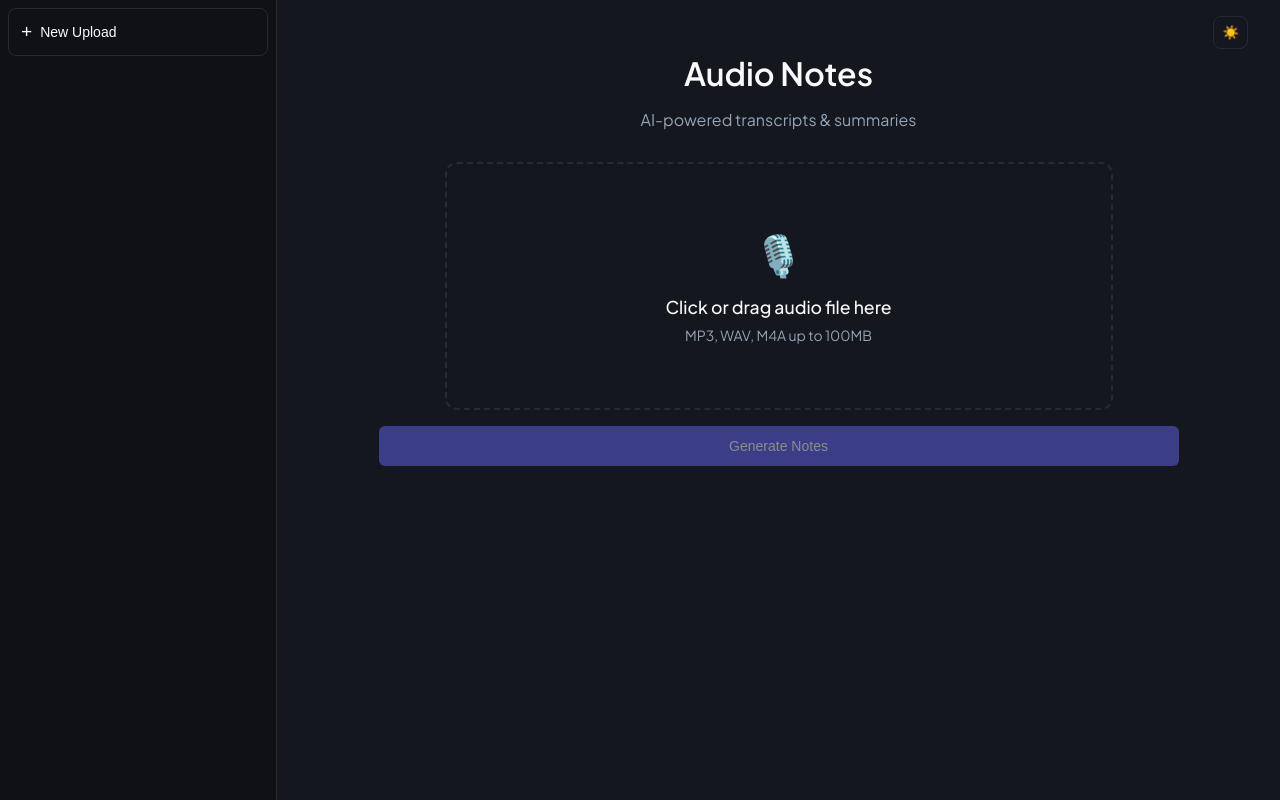
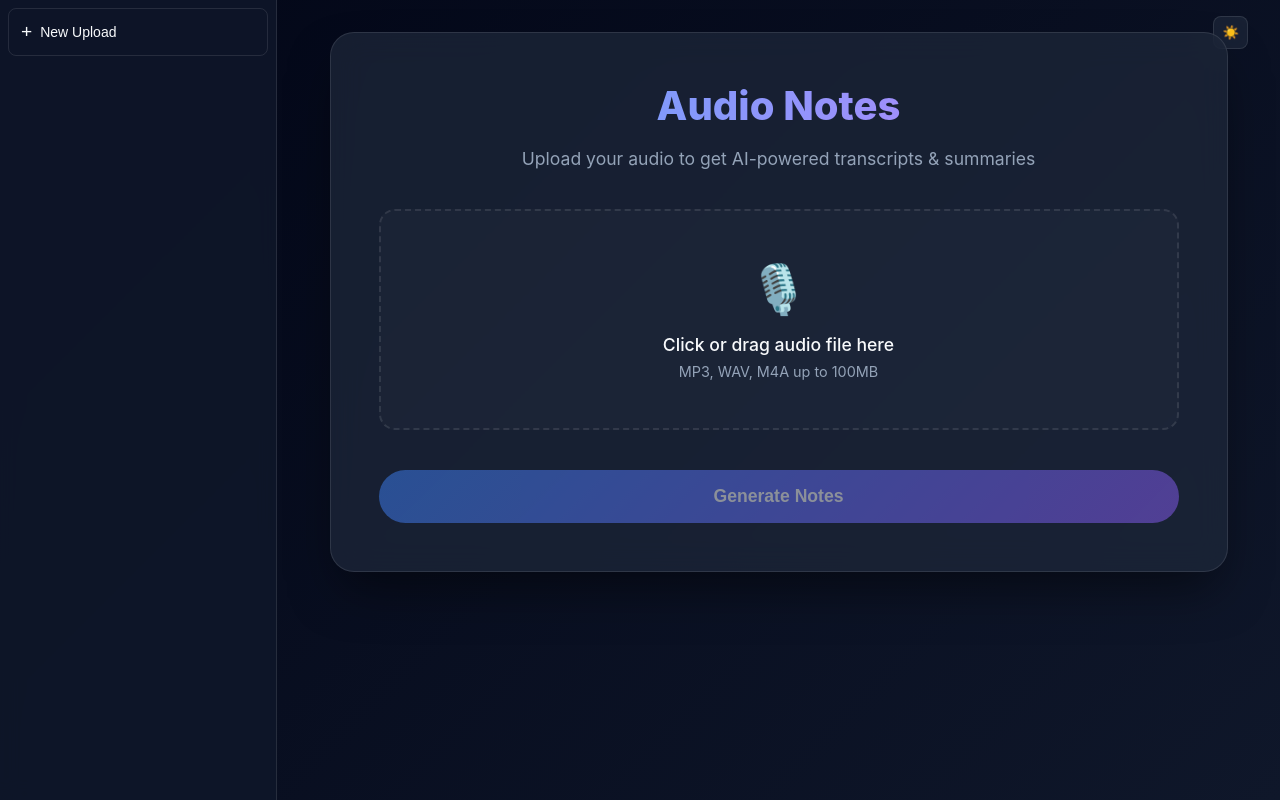
Before and after one commit to shikharjaiswalbce23-wq/audio-notes, a Next.js app in the folder frontend/: page / in a window 1280 px wide. Built offline with nearby package versions, Linux system fonts and the light colour scheme; no server answers.

Commit message:
Restore original UI aesthetic but keep ChatGPT structural layout

```diff
--- a/frontend/src/app/globals.css
+++ b/frontend/src/app/globals.css
@@ -1,43 +1,51 @@
-@import url('https://fonts.googleapis.com/css2?family=Plus+Jakarta+Sans:wght@400;500;600;700&display=swap');
-
 :root {
-  /* Premium Dark Mode */
-  --bg-sidebar: #0f1115;
-  --bg-main: #14171d;
-  --text-primary: #f8fafc;
-  --text-secondary: #94a3b8;
-  --border-color: #262a33;
-  --hover-bg: #1e222a;
-  --accent: #6366f1;
-  --accent-hover: #4f46e5;
+  --bg-gradient-start: #020617;
+  --bg-gradient-end: #0f172a;
+  --background: #0f172a;
+  --foreground: #f8fafc;
+  --primary: #3b82f6;
+  --primary-hover: #2563eb;
+  --accent: #8b5cf6;
   --error: #ef4444;
-  --font-family: 'Plus Jakarta Sans', -apple-system, BlinkMacSystemFont, "Segoe UI", Roboto, Helvetica, Arial, sans-serif;
+  --card-bg: rgba(30, 41, 59, 0.7);
+  --border: rgba(255, 255, 255, 0.1);
+  --font-family: 'Inter', -apple-system, BlinkMacSystemFont, "Segoe UI", Roboto, Helvetica, Arial, sans-serif;
+  --title-gradient-start: #60a5fa;
+  --title-gradient-end: #c084fc;
+  --text-muted: #94a3b8;
+  --upload-bg-hover: rgba(59, 130, 246, 0.05);
+  --sidebar-bg: rgba(15, 23, 42, 0.9);
 }
 
 [data-theme='light'] {
-  /* Premium Light Mode */
-  --bg-sidebar: #f1f5f9;
-  --bg-main: #ffffff;
-  --text-primary: #0f172a;
-  --text-secondary: #64748b;
-  --border-color: #e2e8f0;
-  --hover-bg: #e2e8f0;
-  --accent: #4f46e5;
-  --accent-hover: #4338ca;
-  --error: #dc2626;
+  --bg-gradient-start: #f8fafc;
+  --bg-gradient-end: #e2e8f0;
+  --background: #ffffff;
+  --foreground: #0f172a;
+  --primary: #3b82f6;
+  --primary-hover: #2563eb;
+  --accent: #8b5cf6;
+  --error: #ef4444;
+  --card-bg: rgba(255, 255, 255, 0.85);
+  --border: rgba(0, 0, 0, 0.1);
+  --title-gradient-start: #2563eb;
+  --title-gradient-end: #7c3aed;
+  --text-muted: #64748b;
+  --upload-bg-hover: rgba(59, 130, 246, 0.08);
+  --sidebar-bg: rgba(248, 250, 252, 0.9);
 }
 
 body {
   margin: 0;
   padding: 0;
-  background-color: var(--bg-main);
-  color: var(--text-primary);
+  background: linear-gradient(135deg, var(--bg-gradient-start) 0%, var(--bg-gradient-end) 100%);
+  color: var(--foreground);
   font-family: var(--font-family);
   min-height: 100vh;
   display: flex;
 }
 
-/* Layout */
+/* ChatGPT Layout */
 .app-container {
   display: flex;
   width: 100vw;
@@ -47,8 +55,10 @@ body {
 
 .sidebar {
   width: 260px;
-  background-color: var(--bg-sidebar);
-  border-right: 1px solid var(--border-color);
+  background-color: var(--sidebar-bg);
+  backdrop-filter: blur(10px);
+  -webkit-backdrop-filter: blur(10px);
+  border-right: 1px solid var(--border);
   display: flex;
   flex-direction: column;
   padding: 0.5rem;
@@ -73,13 +83,98 @@ body {
   align-items: center;
 }
 
-.content-inner {
+/* Original Card Styling inside Main Content */
+.card {
+  background: var(--card-bg);
+  backdrop-filter: blur(16px);
+  -webkit-backdrop-filter: blur(16px);
+  border: 1px solid var(--border);
+  border-radius: 24px;
+  padding: 3rem;
+  box-shadow: 0 25px 50px -12px rgba(0, 0, 0, 0.5);
+  text-align: center;
   width: 100%;
   max-width: 800px;
   margin: 0 auto;
 }
 
-/* Sidebar Items */
+/* Original Typography & Components */
+.title {
+  font-size: 2.5rem;
+  font-weight: 800;
+  margin-top: 0;
+  margin-bottom: 0.5rem;
+  background: linear-gradient(to right, var(--title-gradient-start), var(--title-gradient-end));
+  -webkit-background-clip: text;
+  -webkit-text-fill-color: transparent;
+}
+
+.subtitle {
+  color: var(--text-muted);
+  margin-bottom: 2.5rem;
+  font-size: 1.1rem;
+}
+
+.upload-area {
+  border: 2px dashed var(--border);
+  border-radius: 16px;
+  padding: 3rem 2rem;
+  text-align: center;
+  cursor: pointer;
+  transition: all 0.3s ease;
+  background: rgba(255, 255, 255, 0.02);
+  margin-bottom: 1.5rem;
+}
+
+.upload-area:hover, .upload-area.active {
+  border-color: var(--primary);
+  background: var(--upload-bg-hover);
+}
+
+.upload-icon {
+  font-size: 3rem;
+  margin-bottom: 1rem;
+}
+
+.upload-text {
+  font-weight: 500;
+  font-size: 1.1rem;
+  margin-bottom: 0.5rem;
+}
+
+.upload-hint {
+  color: var(--text-muted);
+  font-size: 0.9rem;
+}
+
+.file-input {
+  display: none;
+}
+
+.btn {
+  background: linear-gradient(135deg, var(--primary), var(--accent));
+  color: white;
+  border: none;
+  padding: 1rem 2rem;
+  font-size: 1.1rem;
+  font-weight: 600;
+  border-radius: 9999px;
+  cursor: pointer;
+  transition: transform 0.2s ease, box-shadow 0.2s ease;
+  width: 100%;
+}
+
+.btn:hover:not(:disabled) {
+  transform: translateY(-2px);
+  box-shadow: 0 10px 25px -5px rgba(59, 130, 246, 0.5);
+}
+
+.btn:disabled {
+  opacity: 0.5;
+  cursor: not-allowed;
+}
+
+/* Sidebar buttons */
 .new-chat-btn {
   display: flex;
   align-items: center;
@@ -87,8 +182,8 @@ body {
   padding: 0.75rem;
   border-radius: 0.5rem;
   background-color: transparent;
-  color: var(--text-primary);
-  border: 1px solid var(--border-color);
+  color: var(--foreground);
+  border: 1px solid var(--border);
   cursor: pointer;
   font-size: 0.875rem;
   margin-bottom: 1rem;
@@ -96,7 +191,15 @@ body {
 }
 
 .new-chat-btn:hover {
-  background-color: var(--hover-bg);
+  background-color: rgba(255, 255, 255, 0.05);
+}
+
+.sidebar-title {
+  color: var(--text-muted);
+  font-size: 0.75rem;
+  font-weight: 600;
+  padding: 0.5rem 0.75rem;
+  margin-top: 0.5rem;
 }
 
 .sidebar-item {
@@ -106,7 +209,7 @@ body {
   padding: 0.75rem;
   border-radius: 0.5rem;
   cursor: pointer;
-  color: var(--text-primary);
+  color: var(--foreground);
   background: transparent;
   border: none;
   width: 100%;
@@ -116,116 +219,10 @@ body {
 }
 
 .sidebar-item:hover {
-  background-color: var(--hover-bg);
+  background-color: rgba(255, 255, 255, 0.05);
 }
 
-.sidebar-item-active {
-  background-color: var(--hover-bg);
-}
-
-.sidebar-title {
-  color: var(--text-secondary);
-  font-size: 0.75rem;
-  font-weight: 600;
-  padding: 0.5rem 0.75rem;
-  margin-top: 0.5rem;
-}
-
-/* Main Content Typography */
-.title {
-  font-size: 2rem;
-  font-weight: 600;
-  text-align: center;
-  margin-bottom: 0.5rem;
-  color: var(--text-primary);
-}
-
-.subtitle {
-  text-align: center;
-  color: var(--text-secondary);
-  margin-bottom: 2rem;
-}
-
-/* Upload Area (Like a large empty state) */
-.upload-area {
-  border: 2px dashed var(--border-color);
-  border-radius: 0.75rem;
-  padding: 4rem 2rem;
-  text-align: center;
-  cursor: pointer;
-  transition: all 0.2s ease;
-  background-color: var(--bg-main);
-  max-width: 600px;
-  margin: 0 auto;
-}
-
-.upload-area:hover {
-  background-color: var(--hover-bg);
-  border-color: var(--text-secondary);
-}
-
-.upload-icon {
-  font-size: 2.5rem;
-  margin-bottom: 1rem;
-  color: var(--text-secondary);
-}
-
-.upload-text {
-  font-weight: 500;
-  font-size: 1.1rem;
-  margin-bottom: 0.5rem;
-}
-
-.upload-hint {
-  color: var(--text-secondary);
-  font-size: 0.875rem;
-}
-
-.file-input {
-  display: none;
-}
-
-/* Buttons */
-.btn {
-  background-color: var(--accent);
-  color: white;
-  border: none;
-  padding: 0.75rem 1.5rem;
-  font-size: 0.875rem;
-  font-weight: 500;
-  border-radius: 0.375rem;
-  cursor: pointer;
-  transition: background-color 0.2s ease;
-  width: 100%;
-}
-
-.btn:hover:not(:disabled) {
-  background-color: var(--accent-hover);
-}
-
-.btn:disabled {
-  opacity: 0.5;
-  cursor: not-allowed;
-}
-
-/* Panels */
-.panel {
-  background-color: var(--bg-main);
-  border: 1px solid var(--border-color);
-  border-radius: 0.75rem;
-  padding: 1.5rem;
-  margin-bottom: 1.5rem;
-}
-
-.status-message {
-  margin-top: 1rem;
-  padding: 1rem;
-  border-radius: 0.5rem;
-  font-size: 0.875rem;
-  border: 1px solid var(--border-color);
-}
-
-/* Top bar toggle */
+/* Theme Toggle */
 .top-bar {
   display: flex;
   justify-content: flex-end;
@@ -239,12 +236,13 @@ body {
 
 .theme-toggle {
   pointer-events: auto;
-  background: transparent;
-  border: 1px solid var(--border-color);
+  background: var(--card-bg);
+  backdrop-filter: blur(16px);
+  border: 1px solid var(--border);
   border-radius: 0.5rem;
   padding: 0.5rem;
   cursor: pointer;
-  color: var(--text-primary);
+  color: var(--foreground);
   display: flex;
   align-items: center;
   justify-content: center;
@@ -252,48 +250,34 @@ body {
 }
 
 .theme-toggle:hover {
-  background-color: var(--hover-bg);
+  background: rgba(255, 255, 255, 0.1);
 }
 
-/* Utility classes to override old ones */
-.text-gray-400 { color: var(--text-secondary); }
-.text-gray-200 { color: var(--text-primary); }
-.bg-white\/5 { background-color: var(--bg-main); }
-.border-white\/10, .border-white\/5 { border-color: var(--border-color); }
-.hover\:bg-black\/20:hover { background-color: var(--hover-bg); }
-.bg-clip-text { background: none; -webkit-text-fill-color: var(--text-primary); }
+/* Status Panel */
+.status-message {
+  margin-top: 1.5rem;
+  padding: 1rem;
+  border-radius: 12px;
+  font-size: 0.95rem;
+  font-weight: 500;
+}
 
-.flex { display: flex; }
-.flex-col { flex-direction: column; }
-.justify-between { justify-content: space-between; }
-.items-center { align-items: center; }
-.gap-2 { gap: 0.5rem; }
-.w-full { width: 100%; }
-.truncate { overflow: hidden; text-overflow: ellipsis; white-space: nowrap; }
-.font-medium { font-weight: 500; }
-.font-semibold { font-weight: 600; }
-.text-sm { font-size: 0.875rem; }
-.text-lg { font-size: 1.125rem; }
-.mb-4 { margin-bottom: 1rem; }
-.mt-4 { margin-top: 1rem; }
-.mt-8 { margin-top: 2rem; }
-.p-2 { padding: 0.5rem; }
-.px-2 { padding-left: 0.5rem; padding-right: 0.5rem; }
-.py-1 { padding-top: 0.25rem; padding-bottom: 0.25rem; }
-.rounded-md { border-radius: 0.375rem; }
-.rounded-full { border-radius: 9999px; }
+.status-success {
+  background: rgba(16, 185, 129, 0.1);
+  color: #34d399;
+  border: 1px solid rgba(16, 185, 129, 0.2);
+}
 
-/* Status Badges */
-.bg-green-500\/20 { background-color: rgba(16, 163, 127, 0.1); }
-.text-green-400 { color: var(--accent); }
-.bg-red-500\/20 { background-color: rgba(239, 68, 68, 0.1); }
-.text-red-400 { color: var(--error); }
+.status-error {
+  background: rgba(239, 68, 68, 0.1);
+  color: #f87171;
+  border: 1px solid rgba(239, 68, 68, 0.2);
+}
 
-/* Progress Bar */
 .progress-bar-container {
   width: 100%;
   height: 0.5rem;
-  background-color: var(--border-color);
+  background-color: rgba(255, 255, 255, 0.1);
   border-radius: 9999px;
   overflow: hidden;
 }
@@ -302,3 +286,82 @@ body {
   height: 100%;
   border-radius: 9999px;
 }
+
+/* Old Utility Classes */
+.mt-4 { margin-top: 1rem; }
+.mt-8 { margin-top: 2rem; }
+.mb-2 { margin-bottom: 0.5rem; }
+.mb-4 { margin-bottom: 1rem; }
+.flex { display: flex; }
+.justify-between { justify-content: space-between; }
+.items-center { align-items: center; }
+.text-sm { font-size: 0.875rem; line-height: 1.25rem; }
+.text-lg { font-size: 1.125rem; line-height: 1.75rem; }
+.text-2xl { font-size: 1.5rem; line-height: 2rem; }
+.font-semibold { font-weight: 600; }
+.font-bold { font-weight: 700; }
+.font-mono { font-family: ui-monospace, SFMono-Regular, Menlo, Monaco, Consolas, "Liberation Mono", "Courier New", monospace; }
+.text-gray-400 { color: var(--text-muted); }
+.text-gray-200 { color: var(--foreground); }
+.text-transparent { color: transparent; }
+.text-left { text-align: left; }
+.whitespace-pre-wrap { white-space: pre-wrap; }
+.leading-relaxed { line-height: 1.625; }
+.h-64 { height: 16rem; }
+.overflow-y-auto { overflow-y: auto; }
+
+.bg-clip-text {
+  -webkit-background-clip: text;
+  background-clip: text;
+}
+.bg-gradient-to-r {
+  background-image: linear-gradient(to right, var(--tw-gradient-stops));
+}
+.from-purple-400 {
+  --tw-gradient-from: #c084fc;
+  --tw-gradient-stops: var(--tw-gradient-from), var(--tw-gradient-to, rgba(192, 132, 252, 0));
+}
+.to-pink-600 {
+  --tw-gradient-to: #db2777;
+}
+
+.bg-white\/5 { background-color: rgba(255, 255, 255, 0.05); }
+.bg-black\/20 { background-color: rgba(0, 0, 0, 0.2); }
+.border { border-width: 1px; }
+.border-white\/10 { border-color: rgba(255, 255, 255, 0.1); }
+.border-white\/5 { border-color: rgba(255, 255, 255, 0.05); }
+.rounded-xl { border-radius: 0.75rem; }
+.p-6 { padding: 1.5rem; }
+.shadow-lg { box-shadow: 0 10px 15px -3px rgba(0, 0, 0, 0.1), 0 4px 6px -2px rgba(0, 0, 0, 0.05); }
+
+/* Sidebar helpers */
+.flex-col { flex-direction: column; }
+.gap-2 { gap: 0.5rem; }
+.pt-6 { padding-top: 1.5rem; }
+.p-3 { padding: 0.75rem; }
+.text-xs { font-size: 0.75rem; line-height: 1rem; }
+.px-2 { padding-left: 0.5rem; padding-right: 0.5rem; }
+.py-1 { padding-top: 0.25rem; padding-bottom: 0.25rem; }
+.rounded-full { border-radius: 9999px; }
+.truncate { overflow: hidden; text-overflow: ellipsis; white-space: nowrap; }
+.bg-green-500\/20 { background-color: rgba(16, 185, 129, 0.1); }
+.text-green-400 { color: #34d399; }
+.bg-red-500\/20 { background-color: rgba(239, 68, 68, 0.1); }
+.text-red-400 { color: #f87171; }
+.w-full { width: 100%; }
+.relative { position: relative; }
+.absolute { position: absolute; }
+.right-2 { right: 0.5rem; }
+.top-1\/2 { top: 50%; }
+.-translate-y-1\/2 { transform: translateY(-50%); }
+.opacity-0 { opacity: 0; }
+.opacity-100 { opacity: 1; }
+.transition-opacity { transition-property: opacity; transition-timing-function: cubic-bezier(0.4, 0, 0.2, 1); transition-duration: 150ms; }
+.group:hover .group-hover\:opacity-100 { opacity: 1; }
+.hover\:bg-red-500\/20:hover { background-color: rgba(239, 68, 68, 0.2); }
+.hover\:text-red-400:hover { color: #f87171; }
+.hover\:text-gray-200:hover { color: var(--foreground); }
+.gap-1 { gap: 0.25rem; }
+.p-1 { padding: 0.25rem; }
+.rounded-md { border-radius: 0.375rem; }
+.outline-none { outline: none; }
--- a/frontend/src/app/page.tsx
+++ b/frontend/src/app/page.tsx
@@ -101,9 +101,9 @@ export default function Home() {
         </div>
 
         <div className="content-wrapper">
-          <div className="content-inner">
+          <div className="card">
             <h1 className="title">Audio Notes</h1>
-            <p className="subtitle">AI-powered transcripts & summaries</p>
+            <p className="subtitle">Upload your audio to get AI-powered transcripts & summaries</p>
 
             {(!uploadInfo || ["FAILED"].includes(uploadInfo.status)) && (
               <UploadForm onUpload={handleUpload} isUploading={isUploading} />
--- a/frontend/src/components/ResultsPanel.tsx
+++ b/frontend/src/components/ResultsPanel.tsx
@@ -12,14 +12,11 @@ export default function ResultsPanel({ uploadInfo }: ResultsPanelProps) {
   return (
     <div className="results-panel mt-8 text-left w-full">
       {uploadInfo.summary && (
-        <div className="result-section mb-8">
-          <div className="flex items-center gap-2 mb-4">
-            <span style={{ fontSize: '1.5rem' }}>✨</span>
-            <h2 className="section-title text-xl font-bold text-gray-200" style={{ margin: 0 }}>
-              Summary
-            </h2>
-          </div>
-          <div className="content-box p-4 whitespace-pre-wrap leading-relaxed rounded-md" style={{ background: 'var(--bg-main)', border: '1px solid var(--border-color)' }}>
+        <div className="result-section">
+          <h2 className="section-title text-2xl font-bold mb-4 bg-clip-text text-transparent bg-gradient-to-r from-purple-400 to-pink-600">
+            AI Summary
+          </h2>
+          <div className="content-box bg-white/5 border border-white/10 rounded-xl p-6 whitespace-pre-wrap leading-relaxed shadow-lg">
             {uploadInfo.summary}
           </div>
         </div>
@@ -27,13 +24,10 @@ export default function ResultsPanel({ uploadInfo }: ResultsPanelProps) {
 
       {uploadInfo.transcript && (
         <div className="result-section mt-8">
-          <div className="flex items-center gap-2 mb-4">
-            <span style={{ fontSize: '1.5rem' }}>📝</span>
-            <h2 className="section-title text-xl font-bold text-gray-200" style={{ margin: 0 }}>
-              Transcript
-            </h2>
-          </div>
-          <div className="content-box p-4 whitespace-pre-wrap leading-relaxed font-mono text-sm rounded-md overflow-y-auto" style={{ background: 'var(--hover-bg)', border: '1px solid var(--border-color)', maxHeight: '300px' }}>
+          <h2 className="section-title text-2xl font-bold mb-4 text-gray-200">
+            Full Transcript
+          </h2>
+          <div className="content-box bg-black/20 border border-white/5 rounded-xl p-6 whitespace-pre-wrap leading-relaxed h-64 overflow-y-auto font-mono text-sm">
             {uploadInfo.transcript}
           </div>
         </div>
```
